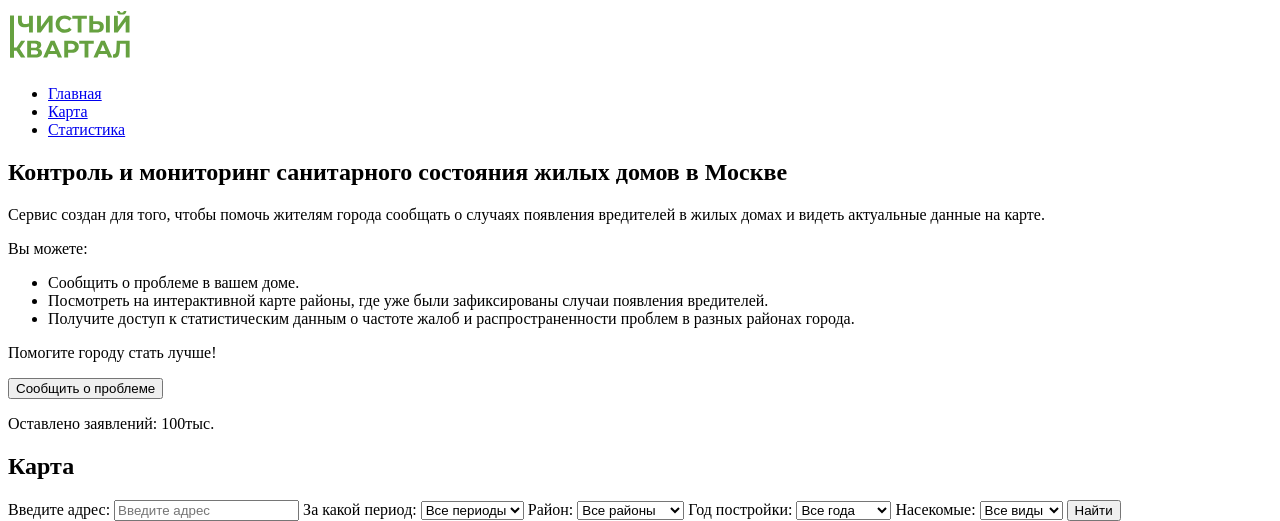
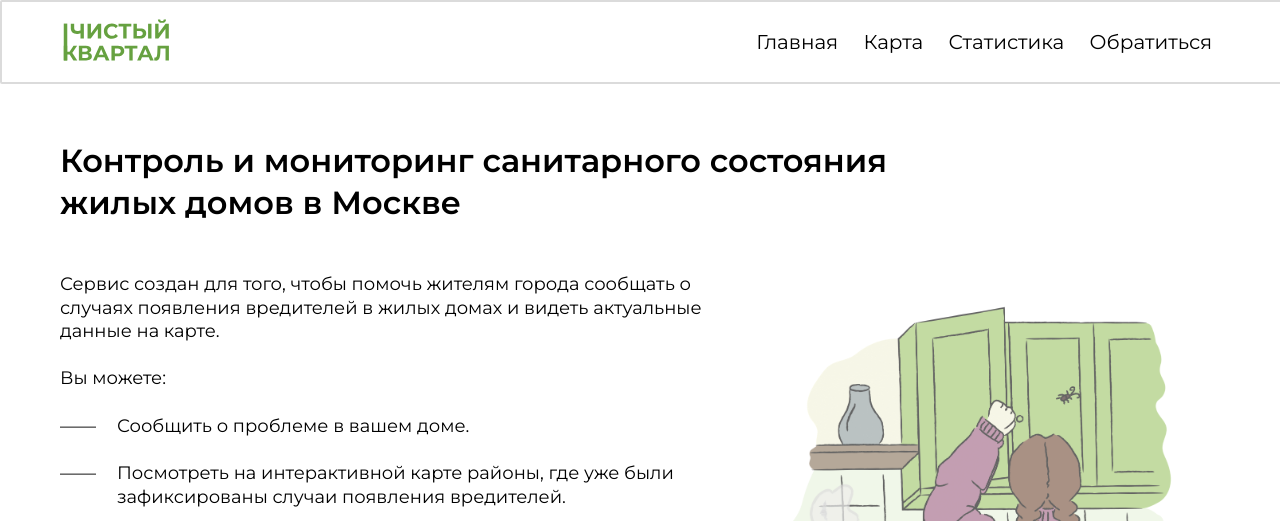
Before and after one commit to AnastasiaMochalovaV/Clean_quarter, a PHP site: page / in a window 1280 px wide. Shown: the top 521 px of the page. Run offline with PHP 8.4, Linux system fonts and the light colour scheme; data that the repository does not hold is empty; grey boxes are pictures that could not be loaded.

Commit message:
CSS первый блок и шапка, подключение бд

```diff
--- /dev/null
+++ b/database.php
@@ -0,0 +1,14 @@
+<?php
+// Настройки для подключения к базе данных
+$host = 'localhost';       // Сервер базы данных
+$db_user = 'mchnsv';     // Имя пользователя MySQL
+$db_password = 'admin'; // Пароль для MySQL
+$db_name = 'clean_quarter';         // Имя базы данных
+
+// Создаем подключение к базе данных
+$mysqli = new mysqli($host, $db_user, $db_password, $db_name);
+
+// Проверяем подключение на наличие ошибок
+if ($mysqli->connect_error) {
+    die("Ошибка подключения: " . $mysqli->connect_error);
+}
--- a/form.html
+++ b/form.php
@@ -1,3 +1,7 @@
+<?php
+include 'database.php';
+?>
+
 <!DOCTYPE html>
 <html lang="ru">
   <head>
@@ -20,7 +24,7 @@
     </header>
 
     <main>
-      <a href="index.html">На главную страницу</a>
+      <a href="index.php">На главную страницу</a>
       <h1>Подача заявления</h1>
 
       <section id="statement">
--- a/index.html
+++ /dev/null
@@ -1,95 +0,0 @@
-<!DOCTYPE html>
-<html lang="ru">
-
-<head>
-    <meta charset="UTF-8">
-    <meta name="viewport" content="width=device-width, initial-scale=1.0">
-    <title>Чистый квартал. Курсовой проект. Мочалова Анастасия Вячеславовна, 231-362</title>
-</head>
-
-<body>
-    <header>
-        <nav>
-            <a href="#main">
-                <img src="images/logo.svg" alt="Логотип">
-            </a>
-            <ul>
-                <li><a href="#main">Главная</a></li>
-                <li><a href="#map">Карта</a></li>
-                <li><a href="#">Статистика</a></li>
-            </ul>
-        </nav>
-    </header>
-
-    <main>
-        <section id="main">
-            <h1>Контроль и мониторинг санитарного состояния жилых домов в Москве</h1>
-            <p>Сервис создан для того, чтобы помочь жителям города сообщать о случаях появления вредителей в жилых домах и видеть актуальные данные на карте.</p>
-            <p>Вы можете:</p>
-            <ul>
-                <li>Сообщить о проблеме в вашем доме.</li>
-                <li>Посмотреть на интерактивной карте районы, где уже были зафиксированы случаи появления вредителей.</li>
-                <li>Получите доступ к статистическим данным о частоте жалоб и распространенности проблем в разных районах города.</li>
-            </ul>
-            <p>Помогите городу стать лучше!</p>
-
-            <a href="form.html">
-                <button>Сообщить о проблеме</button>
-            </a>
-
-            <p>Оставлено заявлений: 100тыс.</p>
-        </section>
-
-        <section id="map">
-            <h2>Карта</h2>
-            <form action="search_results.html" method="GET">
-                <label for="search">Введите адрес:</label>
-                <input type="text" id="search" name="search" placeholder="Введите адрес">
-
-                <label for="period">За какой период:</label>
-                <select id="period" name="period" placeholder="За все время">
-                    <option value="all">Все периоды</option>
-                    <option value="week">За неделю</option>
-                    <option value="month">За месяц</option>
-                    <option value="year">За год</option>
-                    <option value="year5">За 5 лет</option>
-                    <option value="year10">За 10 лет</option>
-                </select>
-
-                <label for="district">Район:</label>
-                <select id="district" name="district" placeholder="Все районы">
-                    <option value="all">Все районы</option>
-                    <option value="center">Центральный</option>
-                    <option value="north">Северный</option>
-                    <option value="south">Южный</option>
-                    <option value="east">Восточный</option>
-                    <option value="west">Западный</option>
-                </select>
-
-                <label for="year_built">Год постройки:</label>
-                <select id="year_built" name="year_built" placeholder="Все года">
-                    <option value="all">Все года</option>
-                    <option value="before_2000">До 2000</option>
-                    <option value="2000_2010">2000-2010</option>
-                    <option value="after_2010">После 2010</option>
-                </select>
-
-                <label for="insects">Насекомые:</label>
-                <select id="insects" name="insects" placeholder="Все виды">
-                    <option value="all">Все виды</option>
-                    <option value="cockroach">Тараканы</option>
-                    <option value="bedbugs">Клопы</option>
-                    <option value="ants">Муравьи</option>
-                    <option value="mosquitoes">Комары</option>
-                </select>
-
-                <button type="submit">Найти</button>
-
-                <iframe src="https://www.google.com/maps/embed?pb=!1m18!1m12!1m3!1d2248.953232234676!2d37.6173!3d55.7558!2m3!1f0!2f0!3f0!3m2!1i1024!2i768!4f13.1!3m3!1m2!1s0x4e5e5c0a5c34f163%3A0x8a4a393f6c3bb8e!2z0JLQu9C60Y8sIDM5LCA1NTk3MCwg0JfQsNGA0LPQs9C_0LU!5e0!3m2!1sru!2sru!4v1633704319577!5m2!1sru!2sru" width="600" height="450" allowfullscreen="" loading="lazy"></iframe>
-
-            </form>
-        </section>
-    </main>
-</body>
-
-</html>
--- /dev/null
+++ b/index.php
@@ -0,0 +1,126 @@
+<?php
+include 'database.php';
+
+$result = $mysqli->query("SELECT * FROM houses");
+
+?>
+
+
+<!DOCTYPE html>
+<html lang="ru">
+
+<head>
+    <meta charset="UTF-8">
+    <meta name="viewport" content="width=device-width, initial-scale=1.0">
+    <title>Чистый квартал. Курсовой проект. Мочалова Анастасия Вячеславовна, 231-362</title>
+    <link rel="stylesheet" href="styles/main.css">
+    <link rel="preconnect" href="https://fonts.googleapis.com">
+    <link rel="preconnect" href="https://fonts.gstatic.com" crossorigin>
+    <link href="https://fonts.googleapis.com/css2?family=Montserrat:ital,wght@0,100..900;1,100..900&display=swap" rel="stylesheet">
+</head>
+
+<body>
+    <header class="header">
+        <div class="container">
+            <div class="header_inner">
+                <div class="logo">
+                    <img src="images/logo.svg" alt="Логотип">
+                </div>
+                <nav class="nav">
+                    <a href="#intro">Главная</a>
+                    <a href="#map">Карта</a>
+                    <a href="#">Статистика</a>
+                    <a href="#">Обратиться</a>
+                </nav>
+            </div>
+        </div>
+    </header>
+
+    <main>
+        <section id="intro">
+            <div class="container">
+                <div class="intro_title_inner">
+                    <h1>Контроль и мониторинг санитарного состояния жилых домов в Москве</h1>
+                </div>
+                <div class="intro_inner">
+                    <div class="intro_text_inner">
+                        <div class="intro_description">
+                            <p>Сервис создан для того, чтобы помочь жителям города сообщать о случаях появления вредителей в жилых домах и видеть актуальные данные на карте.</p>
+                            <p>Вы можете:</p>
+                            <div class="tire">
+                                <ul>
+                                    <li>Сообщить о проблеме в вашем доме.</li>
+                                    <li>Посмотреть на интерактивной карте районы, где уже были зафиксированы случаи появления вредителей.</li>
+                                    <li>Получите доступ к статистическим данным о частоте жалоб и распространенности проблем в разных районах города.</li>
+                                </ul>
+                            </div>
+                            <p>Уже более 100 тыс. пользователей оставили заявление</p>
+                        </div>
+
+                        <a href="form.php">
+                            <button class="btn">Сообщить о проблеме</button>
+                        </a>
+                    </div>
+                    <div class="intro_img_inner">
+                        <img src="video.gif" alt="GIF">
+                    </div>
+                </div>
+            </div>
+        </section>
+
+        <section id="map">
+            <div class="container">
+                <h2>Карта</h2>
+                <form action="search_results.html" method="GET">
+                    <label for="search">Введите адрес:</label>
+                    <input type="text" id="search" name="search" placeholder="Введите адрес">
+
+                    <label for="period">За какой период:</label>
+                    <select id="period" name="period" placeholder="За все время">
+                        <option value="all">Все периоды</option>
+                        <option value="week">За неделю</option>
+                        <option value="month">За месяц</option>
+                        <option value="year">За год</option>
+                        <option value="year5">За 5 лет</option>
+                        <option value="year10">За 10 лет</option>
+                    </select>
+
+                    <label for="district">Район:</label>
+                    <select id="district" name="district" placeholder="Все районы">
+                        <option value="all">Все районы</option>
+                        <option value="center">Центральный</option>
+                        <option value="north">Северный</option>
+                        <option value="south">Южный</option>
+                        <option value="east">Восточный</option>
+                        <option value="west">Западный</option>
+                    </select>
+
+                    <label for="year_built">Год постройки:</label>
+                    <select id="year_built" name="year_built" placeholder="Все года">
+                        <option value="all">Все года</option>
+                        <option value="before_2000">До 2000</option>
+                        <option value="2000_2010">2000-2010</option>
+                        <option value="after_2010">После 2010</option>
+                    </select>
+
+                    <label for="insects">Насекомые:</label>
+                    <select id="insects" name="insects" placeholder="Все виды">
+                        <option value="all">Все виды</option>
+                        <option value="cockroach">Тараканы</option>
+                        <option value="bedbugs">Клопы</option>
+                        <option value="ants">Муравьи</option>
+                        <option value="mosquitoes">Комары</option>
+                    </select>
+
+                    <button type="submit">Найти</button>
+
+                    <iframe src="https://www.google.com/maps/embed?pb=!1m18!1m12!1m3!1d2248.953232234676!2d37.6173!3d55.7558!2m3!1f0!2f0!3f0!3m2!1i1024!2i768!4f13.1!3m3!1m2!1s0x4e5e5c0a5c34f163%3A0x8a4a393f6c3bb8e!2z0JLQu9C60Y8sIDM5LCA1NTk3MCwg0JfQsNGA0LPQs9C_0LU!5e0!3m2!1sru!2sru!4v1633704319577!5m2!1sru!2sru" width="600" height="450" allowfullscreen="" loading="lazy"></iframe>
+
+                </form>
+            </div>
+        </section>
+    </main>
+
+</body>
+
+</html>
--- /dev/null
+++ b/styles/main.css
@@ -0,0 +1,146 @@
+body {
+    margin: 0;
+    font-family: "Montserrat", serif;
+    font-size: 18px; /* может изменю */
+    line-height: 1.3;
+}
+
+/*
+*,
+*:before,
+*:after {
+    box-sizing: border-box;
+}*/
+
+h1, h2, h3, h4, h5, h6, p {
+    margin: 0;
+}
+
+.container {
+    width: 100%;
+    max-width: 1160px;
+    margin: 0 auto;
+}
+
+
+/* selection */
+body section {
+    padding-top: 60px;
+}
+
+
+/* ul li */
+.tire ul {
+    list-style-type: none;
+    padding: 0;
+    margin: 0;
+}
+
+.tire ul li {
+    position: relative;
+    padding-left: 57px;
+    margin-bottom: 24px;
+}
+
+.tire ul li::before {
+    content: "——";
+    position: absolute;
+    left: 0;
+}
+
+
+/* header */
+.header {
+    padding: 15px 0;
+    background-color: #fff;
+    width: 100%;
+    position: fixed;
+    top: 0;
+    left: 0;
+    right: 0;
+    z-index: 1000;
+    border-radius: 2px;
+    border: 2px solid #ccccccb3;
+}
+
+.header_inner {
+    display: flex;
+    justify-content: space-between;
+    align-items: center;
+}
+
+.logo {
+    height: 50px;
+}
+
+.logo img {
+    height: 50px;
+}
+
+.nav {
+    font-size: 20px;
+}
+
+.nav a {
+    display: inline-block;
+    vertical-align: top;
+    margin: 0 10px;
+
+    text-decoration: none;
+    color: #000;
+}
+
+.nav a:hover {
+    color: #535353;
+    transition: color 0.2s linear;
+}
+
+
+/* intro */
+.intro {
+    width: 100%;
+    height: 100vh;
+}
+
+.intro_title_inner {
+    padding-top: 80px;
+    padding-bottom: 50px;
+    max-width: 900px;
+}
+
+.intro_inner {
+    display: flex;
+    justify-content: space-between;
+    align-items: flex-start;
+}
+
+.intro_img_inner img {
+    max-height: 540px;
+    max-width: auto;
+}
+
+.intro_description p{
+    padding-bottom: 24px;
+}
+
+
+/* button */
+.btn {
+    background-color: rgba(102, 161, 64, 0.4);
+    color: rgba(102, 161, 64);
+    border: none;
+    padding: 8px 10px;
+    border-radius: 4px;
+    font-size: 16px;
+}
+
+/* title */
+section h1 {
+    font-size: 32px;
+    font-weight: 600;
+}
+
+section h2 {
+    font-size: 32px;
+    font-weight: 400;
+}
```
Also changed, not shown: video.gif (added), 2 other files.
